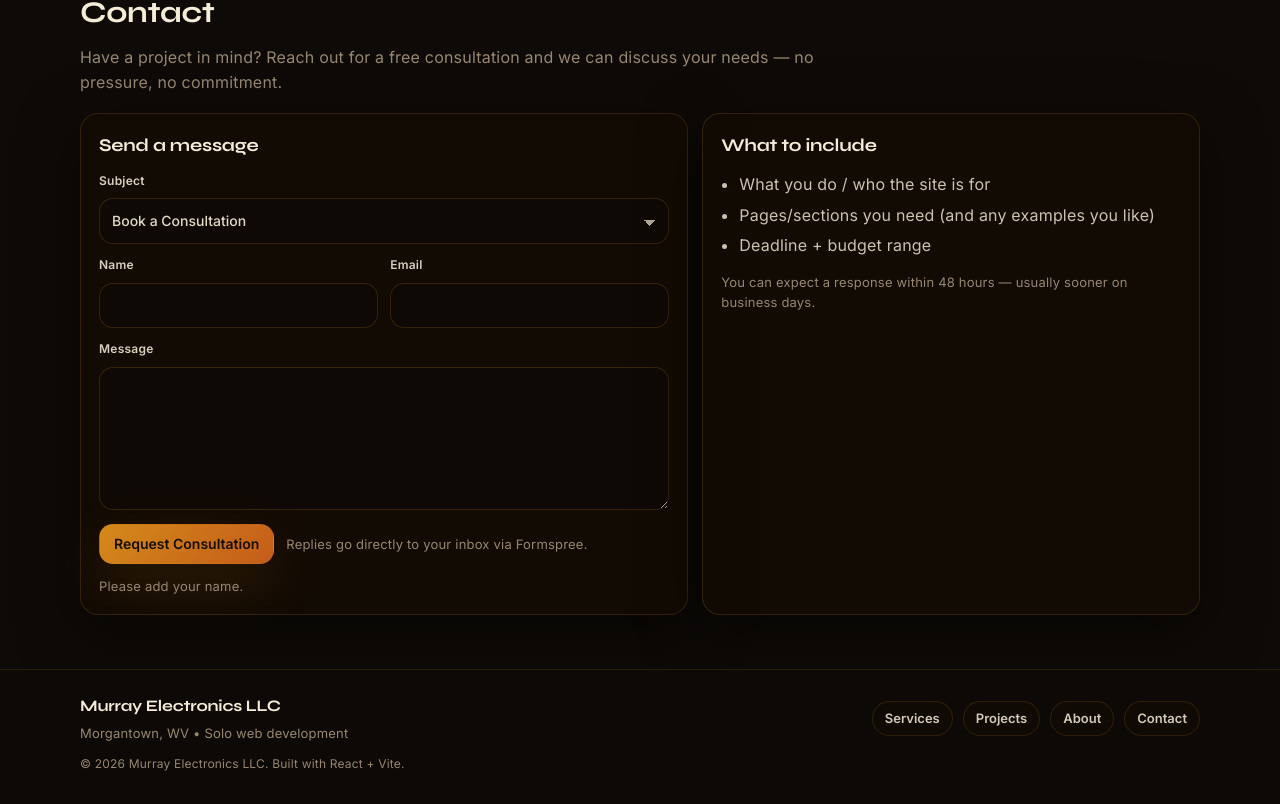
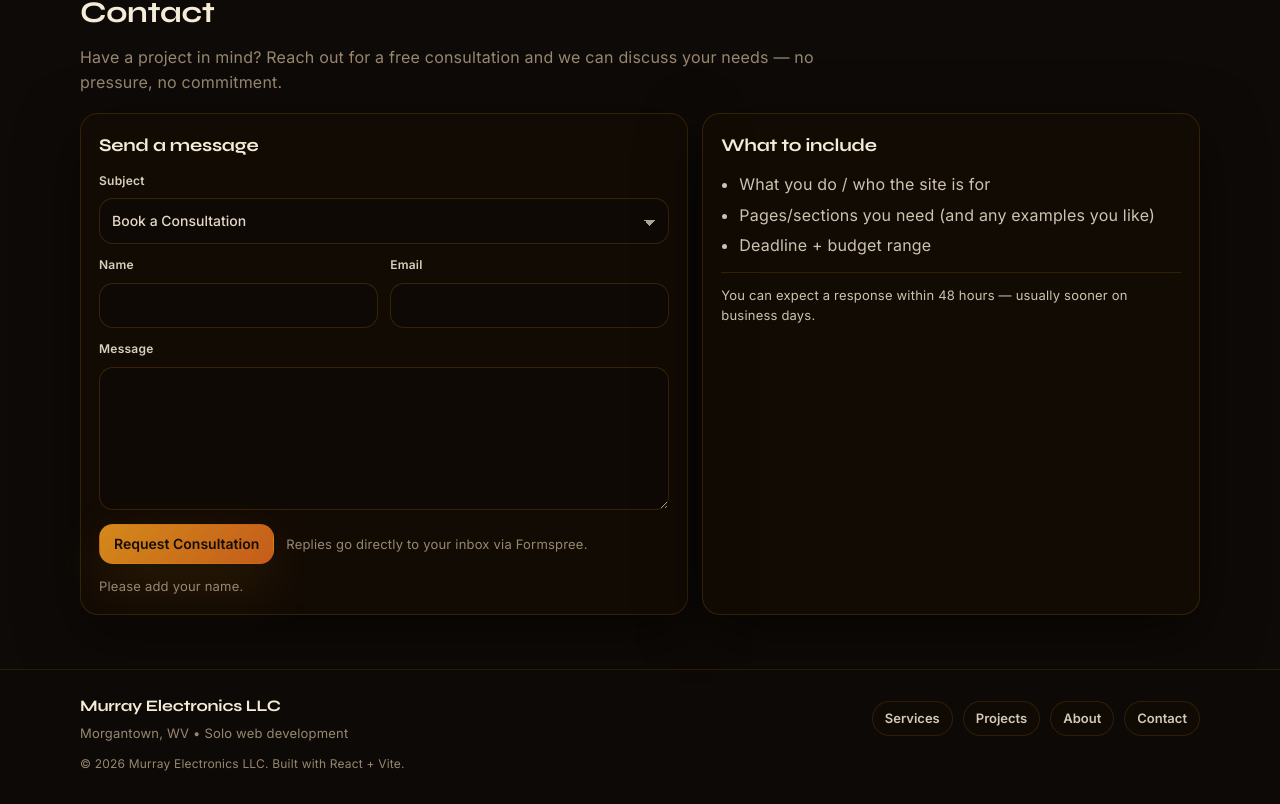
Before and after one commit to MurrayElectronicsLLC/PortfolioSite, a React (Vite) app: page / in a window 1280 px wide. Shown: the part 3411-4215 px from the top of the page. Built offline with nearby package versions, Linux system fonts and the light colour scheme.

Commit message:
Refactor contact response styling in App component. Updated CSS to create a new contactAside class with improved layout and styling, and adjusted JSX to reflect these changes for better visual presentation.

```diff
--- a/src/App.jsx
+++ b/src/App.jsx
@@ -524,9 +524,11 @@ function App() {
                   <li>Pages/sections you need (and any examples you like)</li>
                   <li>Deadline + budget range</li>
                 </ul>
-                <p className={styles.contactNote}>
-                  You can expect a response within 48 hours — usually sooner on business days.
-                </p>
+                <div className={styles.contactAside}>
+                  <p className={styles.cardText}>
+                    You can expect a response within 48 hours — usually sooner on business days.
+                  </p>
+                </div>
               </div>
             </div>
           </div>
--- a/src/App.module.css
+++ b/src/App.module.css
@@ -733,11 +733,17 @@
   gap: 14px;
 }
 
-.contactNote {
-  margin: 14px 0 0;
-  color: rgba(154, 138, 114, 0.98);
+.contactAside {
+  margin-top: 14px;
+  padding-top: 12px;
+  border-top: 1px solid rgba(212, 137, 26, 0.16);
+}
+
+.contactAside .cardText {
+  margin: 0;
   font-size: 13px;
   line-height: 1.55;
+  color: rgba(245, 236, 215, 0.82);
 }
 
 .notice {
```
